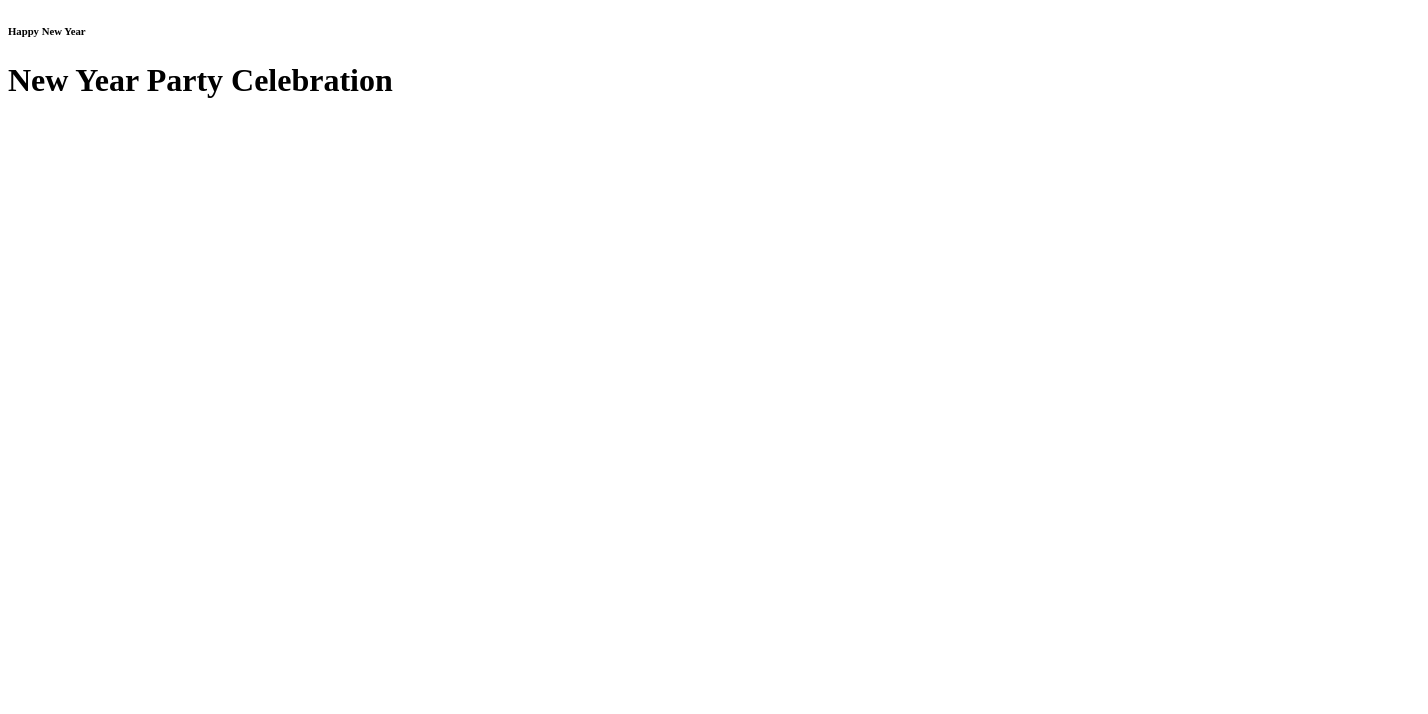
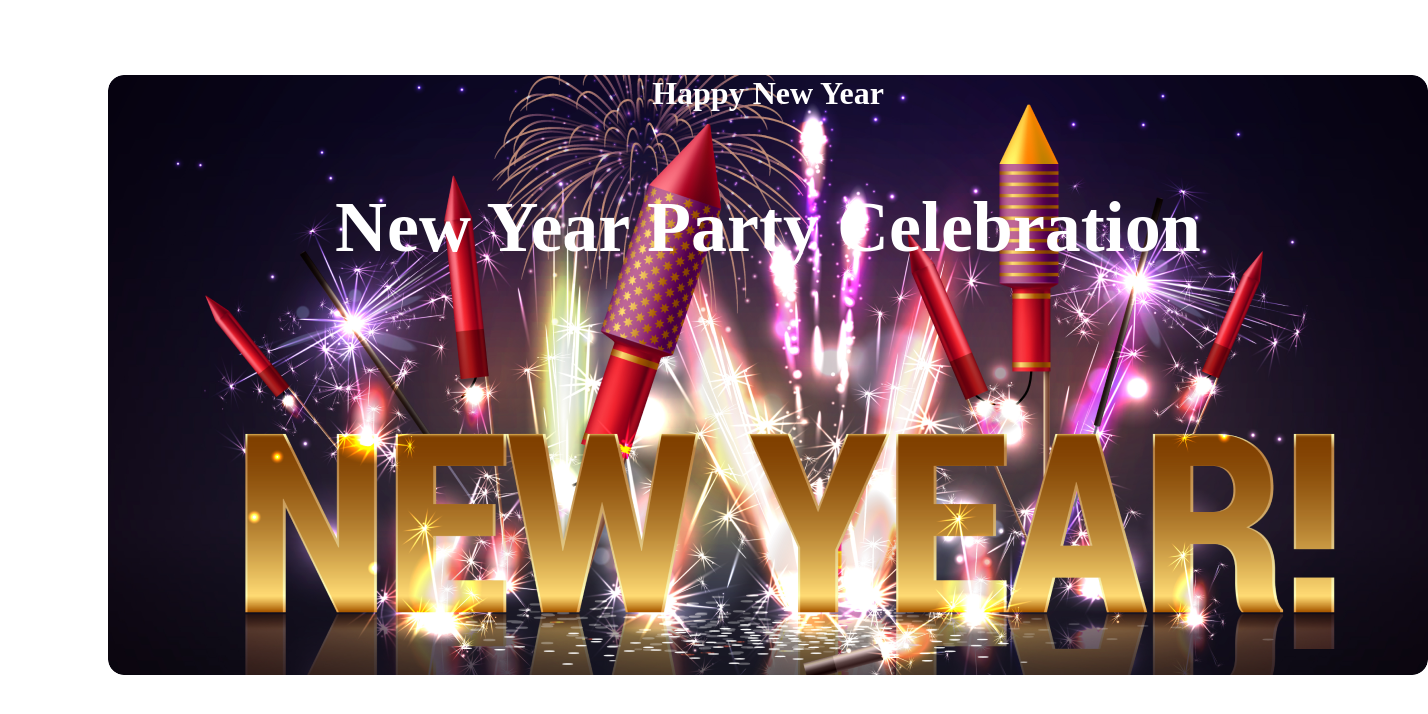
Before and after one commit to ZakariaBinMoti/B9A1-New-Year-New-Mission, a plain HTML site: page index.html in a window 1280 px wide. Shown: the whole page, 1428 px wide, since content can reach past the window. Drawn offline with Linux system fonts and the light colour scheme.

Commit message:
header added

```diff
--- a/index.html
+++ b/index.html
@@ -5,12 +5,13 @@
     <meta charset="UTF-8">
     <meta name="viewport" content="width=device-width, initial-scale=1.0">
     <title>New Year New Mission</title>
+    <link rel="stylesheet" href="styles/style.css">
 </head>
 
 <body>
     <header>
         <h6>Happy New Year</h6>
-        <h1>New Year Party Celebration</h1>
+        <h3>New Year Party Celebration</h3>
     </header>
     <Main>
 
--- a/styles/style.css
+++ b/styles/style.css
@@ -0,0 +1,19 @@
+header{
+    background-image: url('../resources/Banner\ Image.png');
+    background-repeat: no-repeat;
+    margin: 20px 100px;
+    height: 600px;
+    width: 1320px;
+    color: #ffffff;
+    text-align: center;
+    border-radius: 16px;
+    /* background: linear-gradient(180deg, #070211 0%, rgba(7, 2, 17, 0.00) 100%); */
+    /* background-image: url('../resources/Banner\ Image.png'); */
+}
+h3{
+    font-size: 72px;
+}
+
+h6{
+    font-size: 32px;
+}
```
